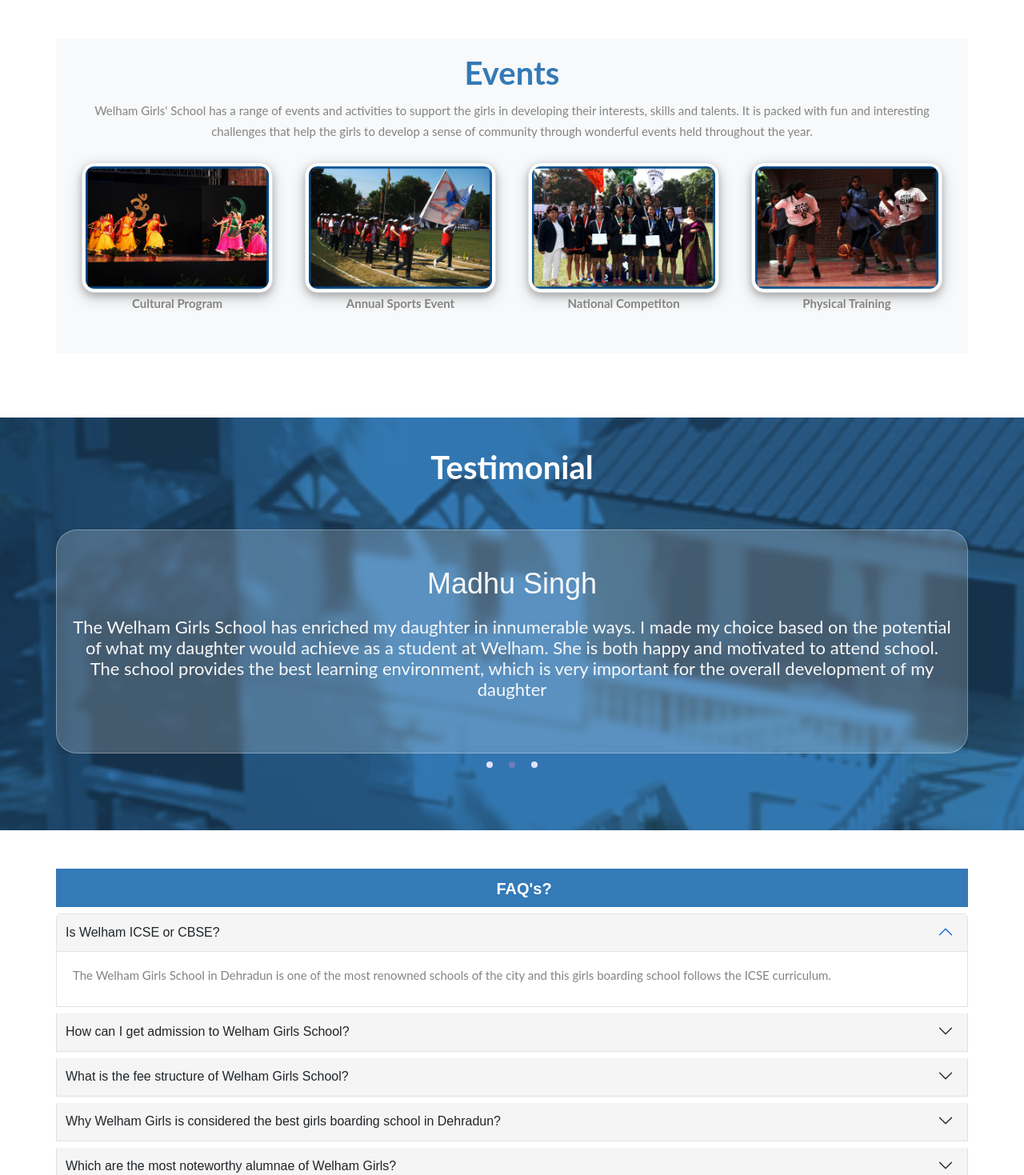
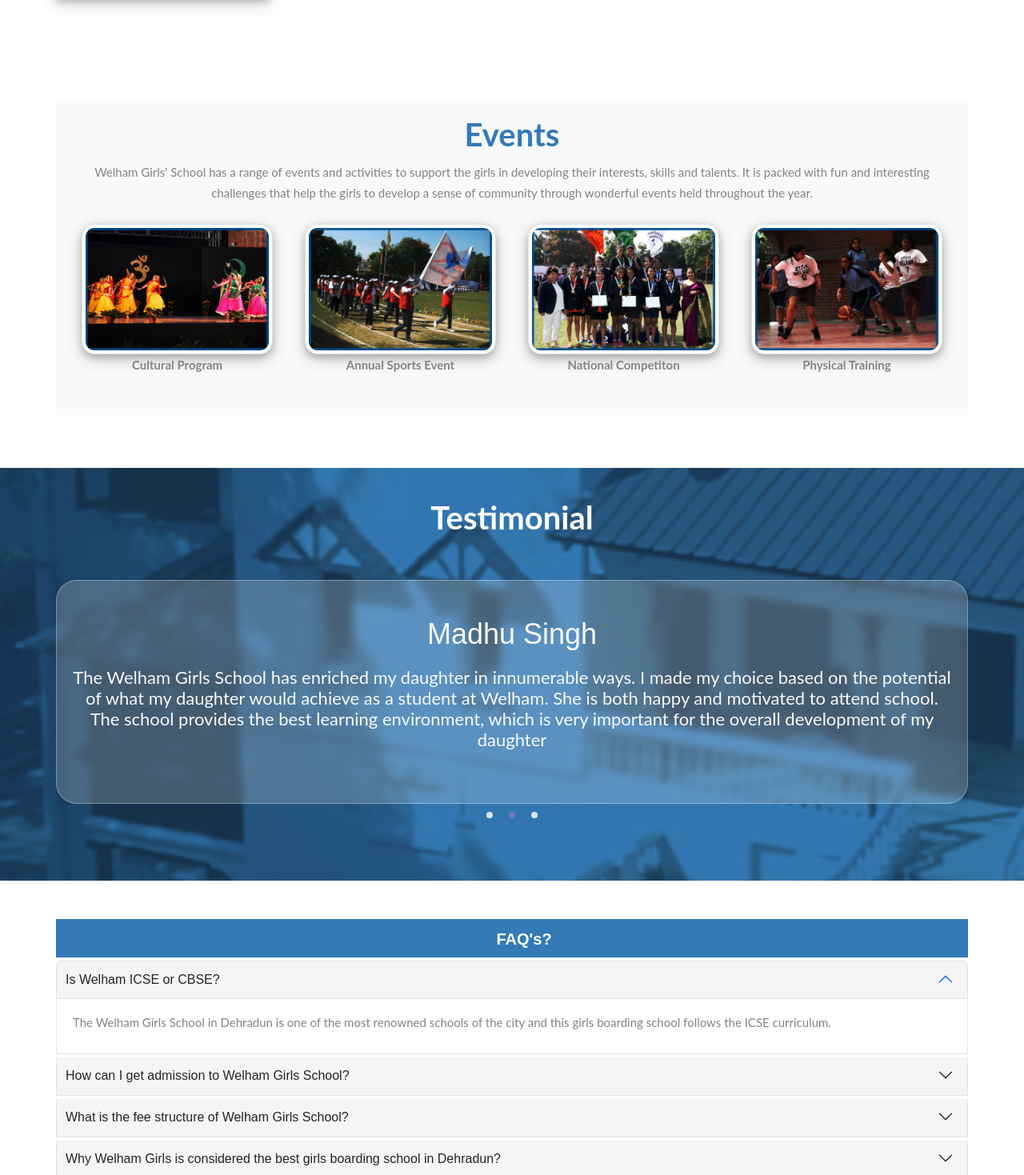
Before and after one commit to 88kamal/WelhamGirlsSchool, a React (Create React App) app: page / in a window 1280 px wide. Shown: the part 3061-4530 px from the top of the page at 80% size. Built offline with nearby package versions, Linux system fonts and the light colour scheme; a web font is replaced by a local one.

Commit message:
all done again

```diff
--- a/src/pages/Events.jsx
+++ b/src/pages/Events.jsx
@@ -5,8 +5,8 @@
 
   return (
     <section className="image-gallery sec-pad">
-    <div className="container addmission1">
-        <div className=' bg-light p-4 margin'>
+    <div className="container addmission1 margin">
+        <div className=' bg-light p-4 my-3'>
                <div className="gallery-title centred">
             <div className="title-head"  style={{color:'#337ab7', marginBottom:"15px"}}>Events</div>
             <div className="section-title"><p>Welham Girls' School has a range of events and activities to support the girls in developing their interests, skills and talents. It is packed with fun and interesting challenges that help the girls to develop a sense of community through wonderful events held throughout the year.</p></div>
--- a/src/pages/Faq.jsx
+++ b/src/pages/Faq.jsx
@@ -9,7 +9,7 @@
                     <h3 className=' text-center'>FAQ's?</h3>
                 </div>
                 <div className="accordion" id="accordionExample">
-                    <div className="accordion-item my-2">
+                    <div className="accordion-item my-1">
                         <h2 className="accordion-header" id="headingOne">
                             <button style={{
                                 padding: '1px 17px 3px 11px', background: '#f5f5f5'
@@ -25,7 +25,7 @@
                             </div>
                         </div>
                     </div>
-                    <div className="accordion-item my-2">
+                    <div className="accordion-item my-1">
                         <h2 className="accordion-header" id="headingTwo">
                             <button style={{
                                 padding: '1px 17px 3px 11px', background: '#f5f5f5'
@@ -47,7 +47,7 @@
                             </div>
                         </div>
                     </div>
-                    <div className="accordion-item my-2">
+                    <div className="accordion-item my-1">
                         <h2 className="accordion-header" id="headingThree">
                             <button style={{
                                 padding: '1px 17px 3px 11px', background: '#f5f5f5'
@@ -76,7 +76,7 @@
                             </div>
                         </div>
                     </div>
-                    <div className="accordion-item my-2">
+                    <div className="accordion-item my-1">
                         <h2 className="accordion-header" id="headingFour">
                             <button style={{
                                 padding: '1px 17px 3px 11px', background: '#f5f5f5'
@@ -96,7 +96,7 @@
                             </div>
                         </div>
                     </div>
-                    <div className="accordion-item my-2">
+                    <div className="accordion-item my-1">
                         <h2 className="accordion-header" id="headingFive">
                             <button style={{
                                 padding: '1px 17px 3px 11px', background: '#f5f5f5'
--- a/src/pages/SimilarSchool.jsx
+++ b/src/pages/SimilarSchool.jsx
@@ -48,9 +48,7 @@
                 <div className="col-md-6 col-lg-3 my-3">
                     <div className="card" >
                         <img src="./images/home/Mayo.jpeg" className="card-img-top" alt="..." />
-                        <div className="card-body" style={{
-                            height: '379px'
-                        }}>
+                        <div className="card-body card_h" >
                             <h3 className="card-title  text-center" style={{ fontWeight: '500' }}>Mayo College Girls’ School</h3>
                             <p className="card-text" style={{
                                 textAlign: 'justify',
@@ -69,9 +67,7 @@
                 <div className="col-md-6 col-lg-3 my-3">
                     <div className="card" >
                         <img src="./images/home/Ecole.jpeg" className="card-img-top" alt="..." />
-                        <div className="card-body" style={{
-                            height: '379px'
-                        }}>
+                        <div className="card-body card_h" >
                             <h3 className="card-title  text-center" style={{ fontWeight: '500' }}>Ecole Globale International Girls’ School</h3>
                             <p className="card-text" style={{
                                 textAlign: 'justify',
@@ -86,10 +82,7 @@
                 <div className="col-md-6 col-lg-3 my-3">
                     <div className="card " style={{ border: 'none !important' }} >
                         <img src="./images/home/scindia.jpeg " className="card-img-top" alt="..." />
-                        <div className="card-body" style={{
-                            height: '379px',
-
-                        }}>
+                        <div className="card-body card_h" >
                             <h3 className="card-title  text-center" style={{ fontWeight: '500' }}>Scindia Kanya Vidyalaya</h3>
                             <p className="card-text" style={{
                                 textAlign: 'justify',
--- a/src/stylesheet/Events.css
+++ b/src/stylesheet/Events.css
@@ -14,24 +14,16 @@
     .addmission1{
 
    position: relative;
-   bottom: 9em;
+   bottom: 11em;
 
  }
  }
 
 
- .addmission1{
 
-  position: relative;
-  top: -2em;
- }
- /* .margin{
-  margin-top: -27px !important;
-} */
+ @media only screen and (min-width: 1370px) and (max-width: 1605px) {
+  .margin{
+ margin-top: -48px;
 
- /* @media (min-width: 400px) {
-.margin{
-  margin-top: 27px !important;
+  }
 }
-
-} */
--- a/src/stylesheet/Similarschool.css
+++ b/src/stylesheet/Similarschool.css
@@ -46,9 +46,18 @@
    bottom: 6em;
 
  }
- /* .col-md-3{
-    width: 25%;
- } */
+ .card{
+    padding: 15px;
+ }
+ .car{
+    padding: 15px;
+ }
+ .card_h{
+    height: 330px; }
+    .padd {
+        padding-top: 11em !important;
+    }
+
  }
 
 
```
